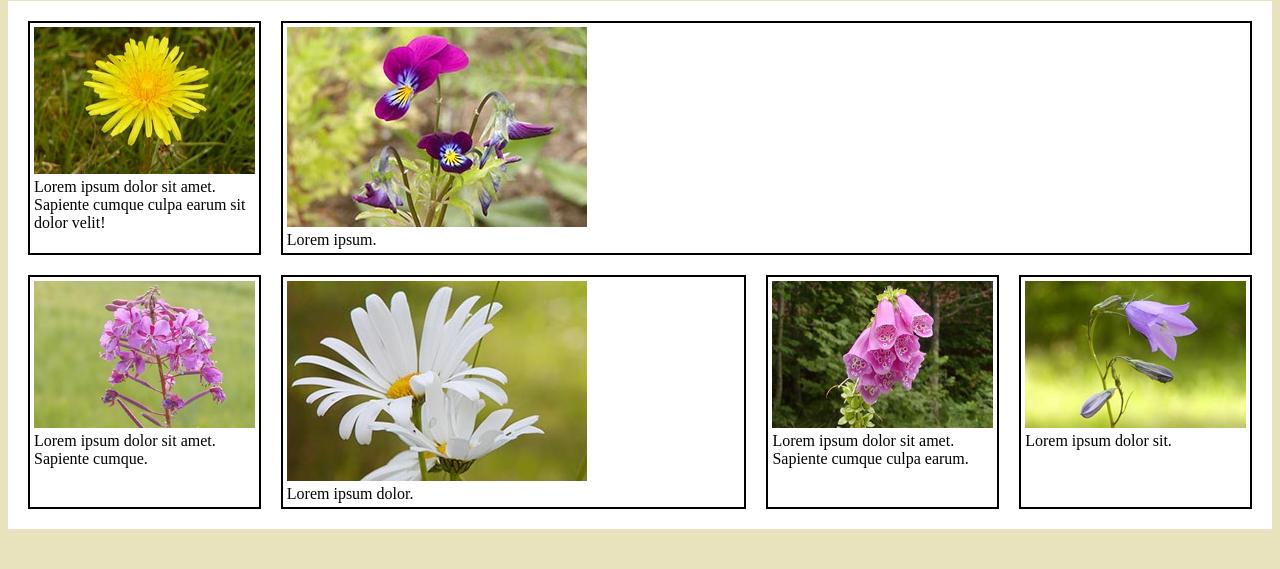
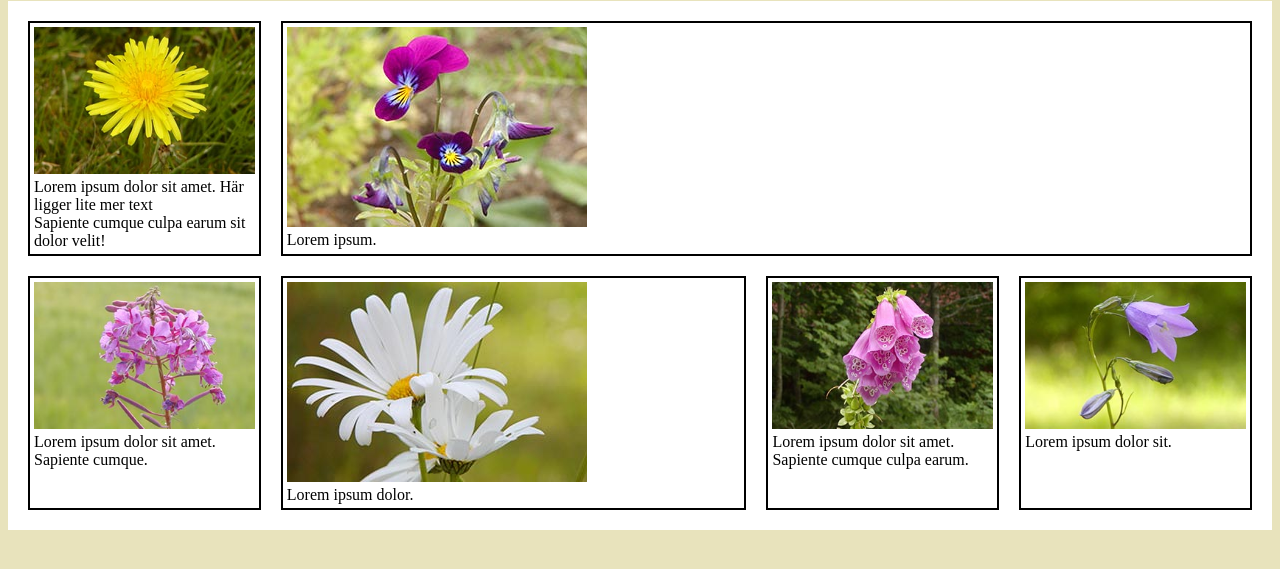
Before and after one commit to MikaelEklund/HTMLTest, a plain HTML site: page index.html in a window 1280 px wide. Shown: the part 79-648 px from the top of the page. Drawn offline with Linux system fonts and the light colour scheme.

Commit message:
Test, stage and commit all

```diff
--- a/index.html
+++ b/index.html
@@ -11,7 +11,7 @@
     <div class="wrapper">
         <figure>
             <img src="img/flower1.jpg" alt="Blomma">
-            <p>Lorem ipsum dolor sit amet.</p>
+            <p>Lorem ipsum dolor sit amet. Här ligger lite mer text</p>
             <p>Sapiente cumque culpa earum sit dolor velit!</p>
         </figure>
         <figure>
```
